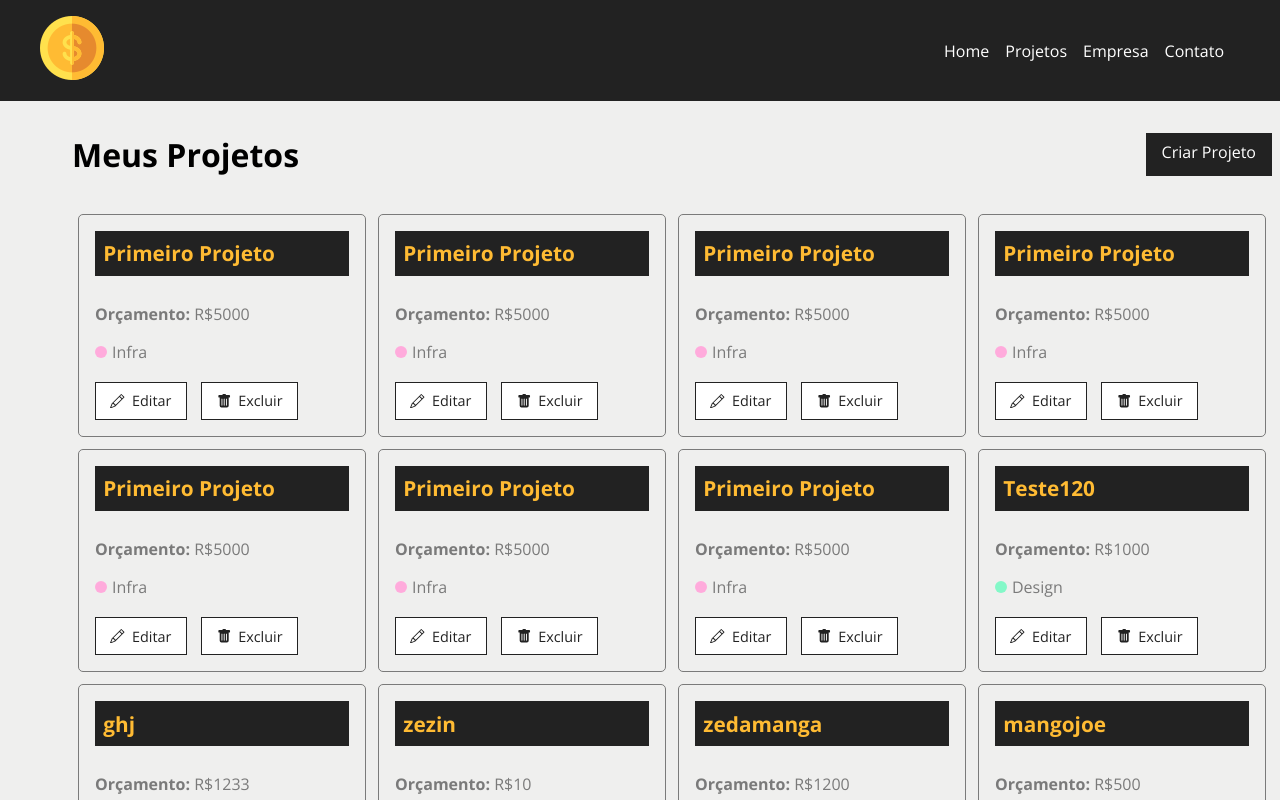
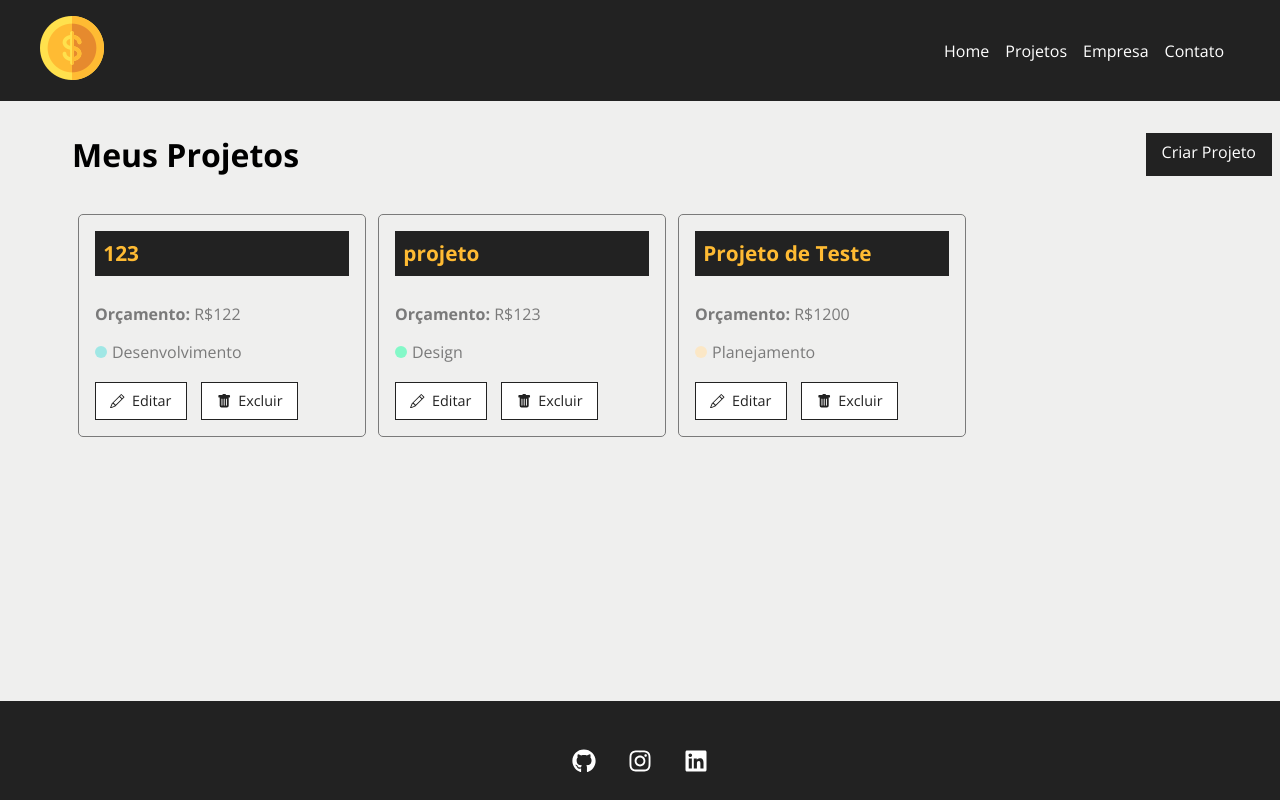
Before and after one commit to Pedroanjoss/Projeto-Costs, a React (Create React App) app in the folder costs/: page /projects in a window 1280 px wide. Shown: the top 800 px of the page. Built offline with nearby package versions, Linux system fonts and the light colour scheme; data requests are answered from the project's data file.

Commit message:
rota de edicao

```diff
--- a/costs/db.json
+++ b/costs/db.json
@@ -1,169 +1,37 @@
 {
   "projects": [
     {
-      "name": "Primeiro Projeto",
-      "budget": "5000",
+      "name": "123",
+      "budget": "122",
       "category": {
-        "id": "1",
-        "name": "Infra"
+        "id": "2",
+        "name": "Desenvolvimento"
       },
       "cost": 0,
       "services": [],
       "id": 1
     },
     {
-      "name": "Primeiro Projeto",
-      "budget": "5000",
-      "category": {
-        "id": "1",
-        "name": "Infra"
-      },
-      "cost": 0,
-      "services": [],
-      "id": 8
-    },
-    {
-      "name": "Primeiro Projeto",
-      "budget": "5000",
-      "category": {
-        "id": "1",
-        "name": "Infra"
-      },
-      "cost": 0,
-      "services": [],
-      "id": 9
-    },
-    {
-      "name": "Primeiro Projeto",
-      "budget": "5000",
-      "category": {
-        "id": "1",
-        "name": "Infra"
-      },
-      "cost": 0,
-      "services": [],
-      "id": 10
-    },
-    {
-      "name": "Primeiro Projeto",
-      "budget": "5000",
-      "category": {
-        "id": "1",
-        "name": "Infra"
-      },
-      "cost": 0,
-      "services": [],
-      "id": 11
-    },
-    {
-      "name": "Primeiro Projeto",
-      "budget": "5000",
-      "category": {
-        "id": "1",
-        "name": "Infra"
-      },
-      "cost": 0,
-      "services": [],
-      "id": 12
-    },
-    {
-      "name": "Primeiro Projeto",
-      "budget": "5000",
-      "category": {
-        "id": "1",
-        "name": "Infra"
-      },
-      "cost": 0,
-      "services": [],
-      "id": 13
-    },
-    {
-      "name": "Teste120",
-      "budget": "1000",
+      "name": "projeto",
+      "budget": "123",
       "category": {
         "id": "3",
         "name": "Design"
       },
       "cost": 0,
       "services": [],
-      "id": 14
+      "id": 2
     },
     {
-      "name": "ghj",
-      "budget": "1233",
-      "category": {
-        "id": "2",
-        "name": "Desenvolvimento"
-      },
-      "cost": 0,
-      "services": [],
-      "id": 15
-    },
-    {
-      "name": "zezin",
-      "budget": "10",
-      "category": {
-        "id": "3",
-        "name": "Design"
-      },
-      "cost": 0,
-      "services": [],
-      "id": 16
-    },
-    {
-      "name": "zedamanga",
+      "name": "Projeto de Teste",
       "budget": "1200",
-      "category": {
-        "id": "2",
-        "name": "Desenvolvimento"
-      },
-      "cost": 0,
-      "services": [],
-      "id": 17
-    },
-    {
-      "name": "mangojoe",
-      "budget": "500",
-      "category": {
-        "id": "1",
-        "name": "Infra"
-      },
-      "cost": 0,
-      "services": [],
-      "id": 18
-    },
-    {
-      "name": "Outro Projeto",
-      "budget": "550",
       "category": {
         "id": "4",
         "name": "Planejamento"
       },
       "cost": 0,
       "services": [],
-      "id": 19
-    },
-    {
-      "name": "! Projeto",
-      "budget": "1200",
-      "category": {
-        "id": "1",
-        "name": "Infra"
-      },
-      "cost": 0,
-      "services": [],
-      "id": 20
-    },
-    {
-      "name": "Pedro",
-      "budget": "1200",
-      "category": {
-        "id": "1",
-        "name": "Infra"
-      },
-      "cost": 0,
-      "services": [],
-      "id": 21
+      "id": 3
     }
   ],
   "categories": [
--- a/costs/src/App.js
+++ b/costs/src/App.js
@@ -4,7 +4,7 @@
 import Contact from './components/pages/Contact'
 import NewProject from './components/pages/NewProject'
 import Projects from './components/pages/Projects'
-
+import Project from './components/pages/Project'
 
 
 import Container from './components/layout/Container'
@@ -24,6 +24,7 @@
         <Route exact path='/projects' element={<Projects />} />
         <Route exact path='/contact' element={<Contact />} />
         <Route exact path='/newproject' element={<NewProject />} />
+        <Route  path='/project/:id' element={<Project />} />
       </Routes>
       </Container>
       <Footer/>
--- /dev/null
+++ b/costs/src/components/pages/Project.js
@@ -0,0 +1,31 @@
+import styles from "./Project.module.css"
+
+import { useParams } from "react-router-dom"
+import { useState, useEffect } from "react"
+
+function Project() {
+    const {id} = useParams()
+
+    const [project, setProject] = useState([])
+
+    useEffect(() => {
+        fetch(`http://localhost:5000/projects/${id}`, {
+           method: 'GET',
+           headers: {
+            'Content-Type': 'application/json'
+           },
+
+        }).then(resp => resp.json())
+        .then((data) => {
+            setProject(data)
+        })
+        .catch(err => console.log(err))
+    }, [id])
+
+
+    return(
+        <p>{project.name}</p>
+    )
+}
+
+export default Project
--- a/costs/src/components/pages/Projects.js
+++ b/costs/src/components/pages/Projects.js
@@ -13,6 +13,7 @@
 function Projects() {
     const [projects, setProjects] = useState([])
     const [removeLoading, setRemoveLoading] = useState(false)
+    const [projectMessage, setProjectMessage] = useState('')
 
 
    const location = useLocation()
@@ -37,6 +38,22 @@
    },300)
     }, [])
 
+    function removeProject(id){
+
+        fetch(`http://localhost:5000/projects/${id}`,{
+            method: 'DELETE',
+            headers: {
+                'Cntent-Type': 'application/json'
+            }
+        }).then(resp => resp.json())
+        .then(data => {
+            setProjects(projects.filter((project) => project.id !== id))
+            setProjectMessage('Projeto removido com sucesso!')
+        })
+        .catch(err => console.log(err))
+
+    }
+
 
     return (
 
@@ -46,6 +63,7 @@
                 <LinkButton to="/newproject" text="Criar Projeto"/>
             </div>
             {message && <Message type="success" msg={message}/>}
+            {projectMessage && <Message type="success" msg={projectMessage}/>}
             <Container customClass="start">
                {projects.length > 0 &&
                 projects.map((project) => (
@@ -55,6 +73,7 @@
                 budget={project.budget}
                 category={project.category.name}
                 key={project.id}
+                handleRemove={removeProject}
                 />
                ) )}
                {!removeLoading && <Loading />}
--- a/costs/src/components/project/ProjectCard.js
+++ b/costs/src/components/project/ProjectCard.js
@@ -4,6 +4,12 @@
 import{BsPencil, BsFillTrashFill} from "react-icons/bs"
 
 function ProjectCard({id, name, budget, category, handleRemove}) {
+    const remove = (e) => {
+        e.preventDefault()
+        handleRemove(id)
+    }
+
+
     return(
      <div className={styles.project_card}>
         <h4>{name}</h4>
@@ -14,10 +20,10 @@
             <span className={`${styles[category.toLowerCase()]}`}></span> {category}
         </p>
         <div className={styles.project_card_actions}>
-            <Link to="/">
+            <Link to={`/project/${id}`}>
                 <BsPencil /> Editar
             </Link>
-            <button>
+            <button onClick={remove}>
                 <BsFillTrashFill /> Excluir
             </button>
         </div>
```
Also changed, not shown: costs/src/components/pages/Project.module.css (added).
